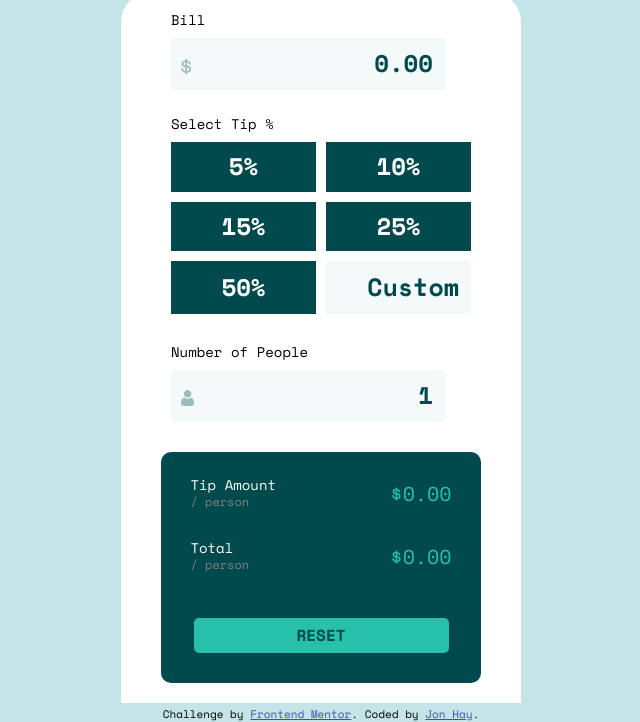
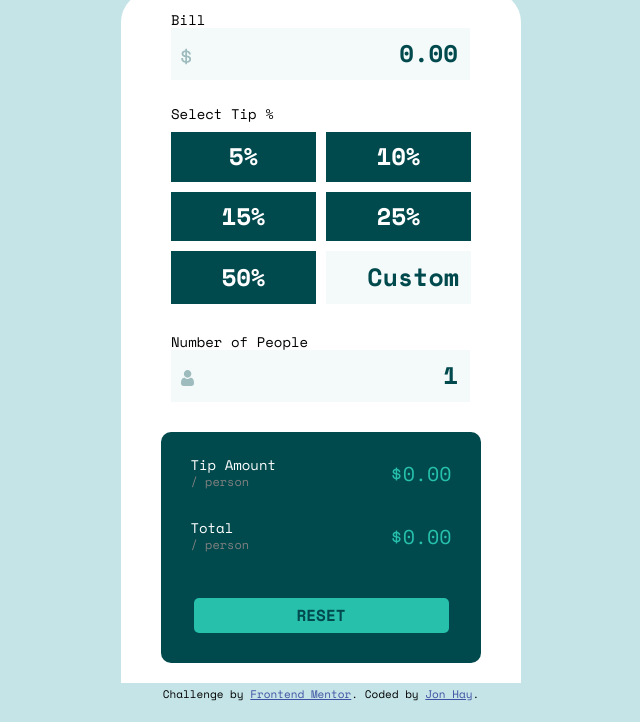
Before and after one commit to jonhayjr/tip-calculator-component, a plain HTML site: page index.html in a window 1280 px wide. Shown: the part 110-832 px from the top of the page, without its empty margins (319-959 px from the left). Drawn offline with nearby package versions, Linux system fonts and the light colour scheme.

Commit message:
Updated validation error message positioning with flexbox

```diff
--- a/css/styles.css
+++ b/css/styles.css
@@ -33,7 +33,6 @@ input:focus {
 label,
 .tip__heading {
     font-size: 14px;
-    margin-bottom: 10px;
     font-weight: 400;
 }
 
@@ -99,7 +98,7 @@ button {
 
 #bill,
 #person-count {
-    width: 250px;
+    width: 275px;
     padding: 10px;
     font-size: 24px;
 }
@@ -169,6 +168,12 @@ button {
     flex-direction: column;
     width: 75%;
     margin: 0 auto;
+}
+
+.num-of-people__labels {
+    display: flex;
+    justify-content: space-between;
+    align-items: center;
 }
 
 .num-of-people__label {
@@ -258,9 +263,13 @@ button {
      }
 
      /*Header*/
-
      .header {
          margin-bottom: 50px;
+     }
+
+     #bill,
+     #person-count {
+         width: 260px;
      }
 
      #bill,
--- a/index.html
+++ b/index.html
@@ -36,7 +36,10 @@
         </div>
       </div>
       <div class="num-of-people">
-        <label for="person-count" class="num-of-people__label">Number of People <span class="error-message">Can't be zero</span></label>
+        <div class="num-of-people__labels">
+          <label for="person-count" class="num-of-people__label">Number of People</label>
+          <p class="error-message">Can't be zero</p>
+        </div>
         <div class="num-of-people-input-group">
           <img src="images/icon-person.svg" alt="person icon">
           <input type="text" name="person-count" id="person-count" placeholder=1>
```
